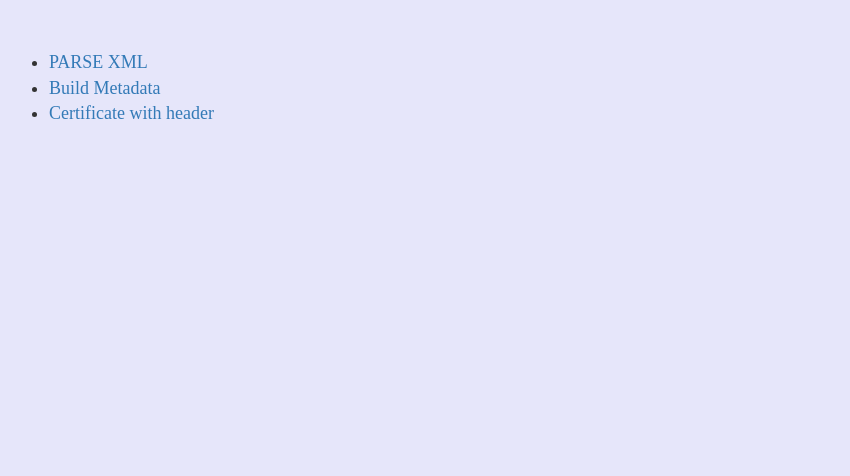
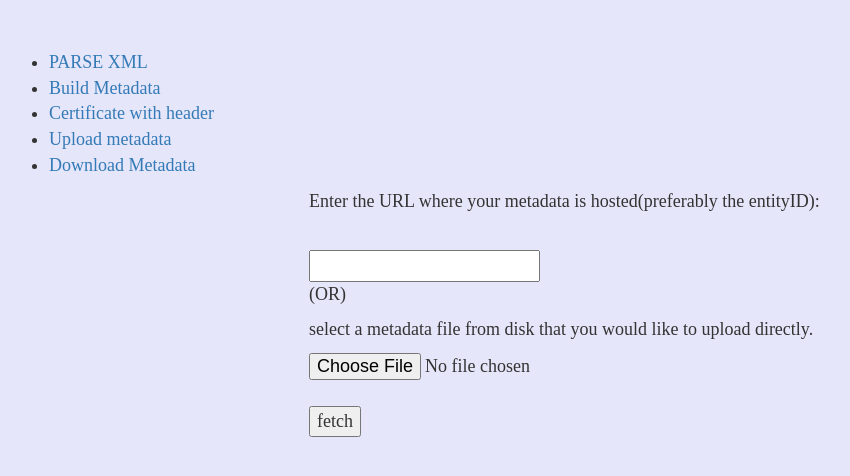
Before and after one commit to sairam1318/samltest, a React (Create React App) app: page /upload-metadata in a window 1280 px wide. Shown: the top 476 px of the page, without its empty margins (41-891 px from the left). Built offline with nearby package versions, Linux system fonts and the light colour scheme.

Commit message:
React-Python

```diff
--- a/src/App.js
+++ b/src/App.js
@@ -3,6 +3,9 @@ import { BrowserRouter as Router, Link, Route, Switch} from 'react-router-dom'
 import Home from './components/Home';
 import BuildMetadata from './components/BuildMetadata';
 import CertificateWithHeader from './components/CertificateWithHeader'
+import UploadMetadata from './components/UploadMetadata';
+import DownloadMetadata from './components/DownloadMetadata'
+
 function App() {
     return (
       <Router>
@@ -17,6 +20,12 @@ function App() {
             <li>
               <Link to="/certificateWithHeader">Certificate with header</Link>
             </li>
+            <li>
+              <Link to="/upload-metadata">Upload metadata</Link>
+            </li>
+            <li>
+              <Link to="/download-metadata">Download Metadata</Link>
+            </li>
           </ul>
           <Switch>
             <Route path="/parse-xml" exact>
@@ -28,6 +37,12 @@ function App() {
             <Route path="/certificateWithHeader" exact>
               <CertificateWithHeader />
             </Route>
+            <Route path="/upload-metadata" exact>
+              <UploadMetadata />
+            </Route>
+            <Route path="/download-metadata" exact>
+              < DownloadMetadata />
+            </Route>
             <Route path="/" exact>
               <Home/>
             </Route>
--- /dev/null
+++ b/src/components/DownloadMetadata.js
@@ -0,0 +1,7 @@
+
+const DownloadMetadata = ()=> {
+  return <>
+    <p>SAML test METADATA</p>
+  </>
+}
+export default DownloadMetadata
--- /dev/null
+++ b/src/components/UploadMetadata.js
@@ -0,0 +1,34 @@
+import { useState } from "react"
+
+const UploadMetadata = ()=> {
+    const [data, setData] = useState();
+    const [xml, setXml] = useState();
+    const handleUrl = (e)=> {
+        setData(e.target.value)
+    }
+    const handleSubmission = async (e) => {
+        await fetch('http://127.0.0.1:5000/parse-xml', {
+          method: 'POST',
+          type: 'CORS',
+          body: data
+        })
+        .then(res => res.json())
+        .then(data => setXml(data))
+    }
+    return <>
+    <p>Enter the URL where your metadata is hosted(preferably the entityID):</p>
+    <br/>
+    <input onChange={(e)=>{handleUrl(e)}}></input>
+    <br/>
+    <p>(OR)</p>
+    <p>select a metadata file from disk that you would like to upload directly.</p>
+    <input type="file" name="file" ></input>
+    <br/>
+    <button onClick={(e)=>{handleSubmission(e)}}>fetch</button>
+    <div>
+        {xml !== undefined ? <p>{xml.data}</p> : null }
+    </div>
+    </>
+}
+
+export default UploadMetadata
--- a/src/components/XmlParser.js
+++ b/src/components/XmlParser.js
@@ -30,7 +30,6 @@ const XmlParser = ()=> {
 
     }
     const handleUrl = (e)=> {
-      console.log(e.target.value);
       setData(e.target.value);
     }
     const changeHandler = (e) => {
```
Also changed, not shown: 1 other file (tests, documents, lock files or other folders).
